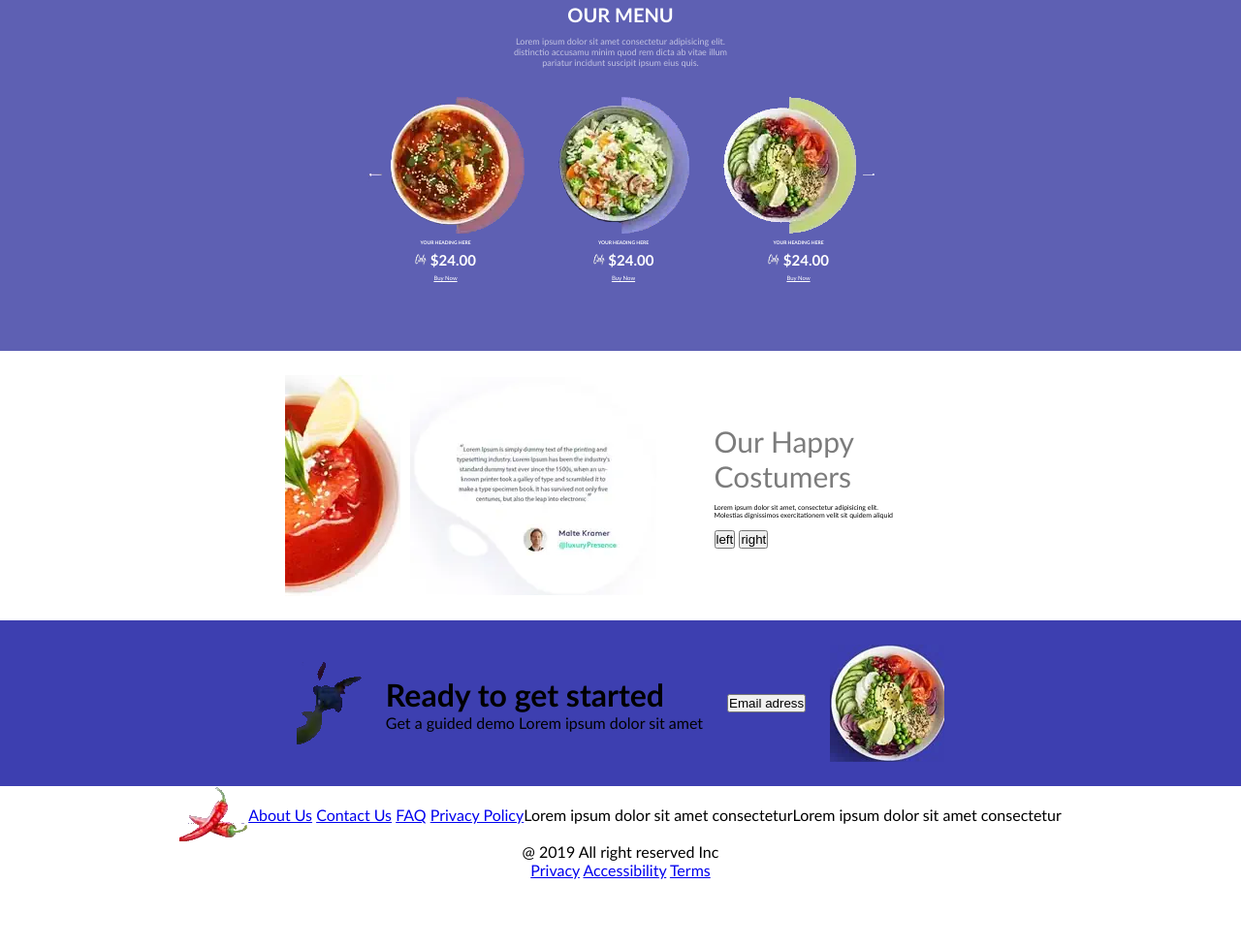
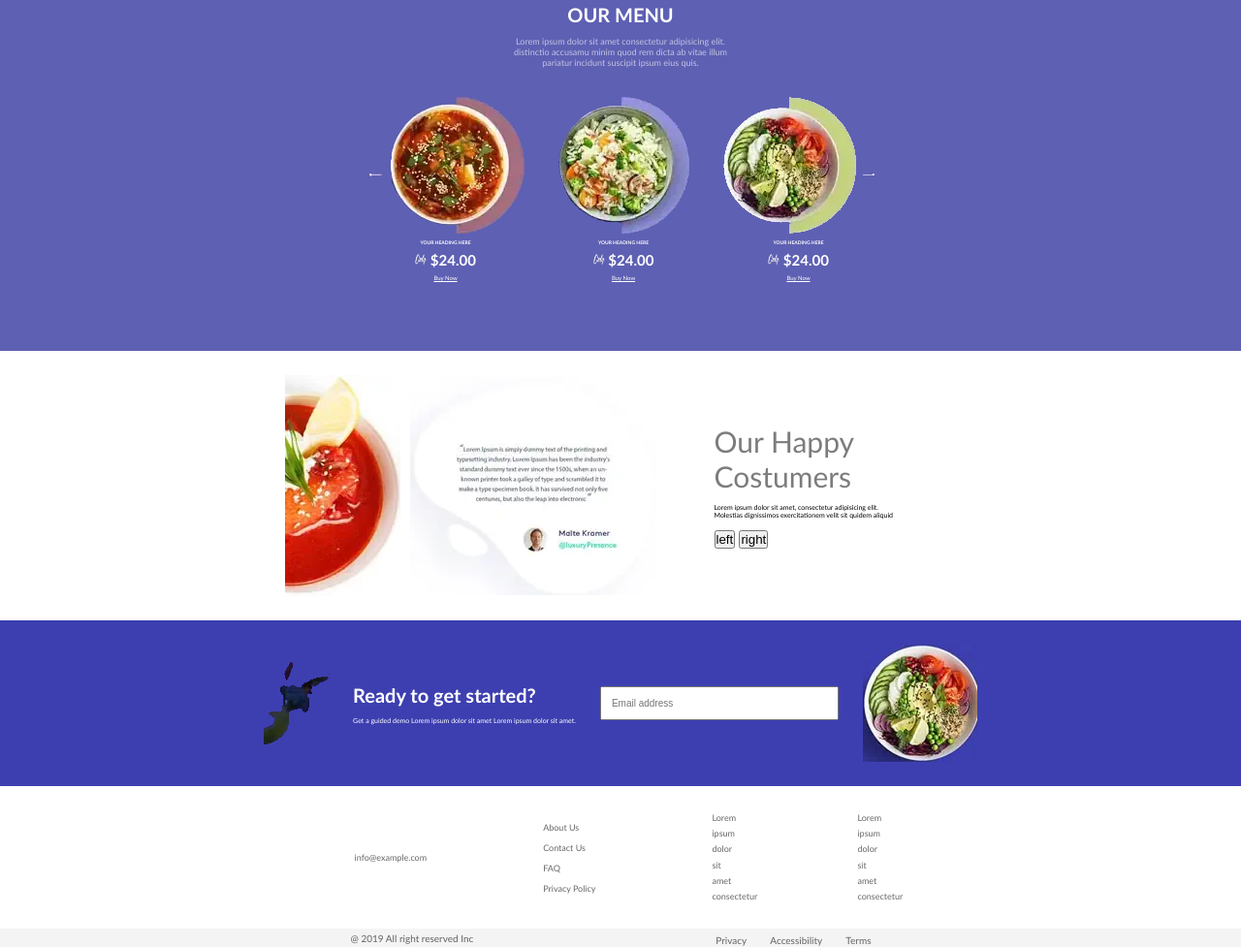
Before and after one commit to romasmv/55-grupe-GabijosUzduotis2, a website: page index.html in a window 1280 px wide. Shown: the part 796-1773 px from the top of the page at 97% size. Before the commit the page ends 1703 px from the top, so only its background shows below. Drawn offline with Linux system fonts and the light colour scheme.

Commit message:
update row5 & row6 & footer

```diff
--- a/css/main.css
+++ b/css/main.css
@@ -314,10 +314,65 @@ body {
     gap: 25px;
 }
 
+.ready-to-start h1{
+ font-size: 20px;
+ color: white;
+}
+.ready-to-start p{
+ font-size: 7px;
+ color: white;
+ margin-top: 10px;
+}
+
+.row5 form input[type="email"] {
+    padding: 10px;
+    padding-right: 100px;
+    font-size: 10px;
+
+}
+
 .row6{
     width: 100%;
     display: flex;
     flex-direction: row;
     justify-content: center;
     align-items: center;
+    font-size: 9px;
+    gap: 120px;
+    padding-top: 25px;
+    padding-bottom: 25px;
 }
+
+.nav-row6{
+    display: flex;
+    flex-direction: column;
+    gap: 10px;
+}
+.row6 p{
+    line-height: 1.8;
+    width: 30px;
+    color: rgba(0, 0, 0, 0.6);
+}
+.row6 a{
+    color: rgba(0, 0, 0, 0.6);
+    text-decoration: none;
+}
+
+.footer {
+    display: flex;
+    flex-direction: row;
+    justify-content: center;
+    gap: 250px;
+    background-color:#F4F4F4 ;
+}
+
+.footer p{
+    color:rgba(0, 0, 0, 0.6);
+    font-size: 10px;
+}
+.footer-nav a{
+    color:rgba(0, 0, 0, 0.6);
+    font-size: 10px;
+    text-decoration: none;
+    margin-right: 20px;
+}
--- a/index.html
+++ b/index.html
@@ -85,15 +85,17 @@
         <div class="row5">
             <img src="./img/wtf.webp" alt="wtf">
             <div class="ready-to-start">
-                <h1>Ready to get started</h1>
-                <p>Get a guided demo Lorem ipsum dolor sit amet</p>
+                <h1>Ready to get started?</h1>
+                <p>Get a guided demo Lorem ipsum dolor sit amet Lorem ipsum dolor sit amet.</p>
             </div>
-            <button>Email adress</button>
+            <form action="#">
+                <input type="email" placeholder="Email address" required>
+            </form>
             <img src="./img/veg-plate-last.webp" alt="vegetable plate">
         </div>
         <div class="row6">
-            <img src="./img/cili-peper.webp" alt="cili pepers">
-            <a href="info@example.com"></a>
+
+            <a href="#">info@example.com</a>
             <div class="nav-row6">
                 <a href="#">About Us</a>
                 <a href="#">Contact Us</a>
@@ -104,7 +106,7 @@
             <p>Lorem ipsum dolor sit amet consectetur </p>
         </div>
     </main>
-    <footer class="container">
+    <footer class="container footer">
         <p>@ 2019 All right reserved Inc</p>
         <div class="footer-nav">
             <a href="#">Privacy</a>
```
